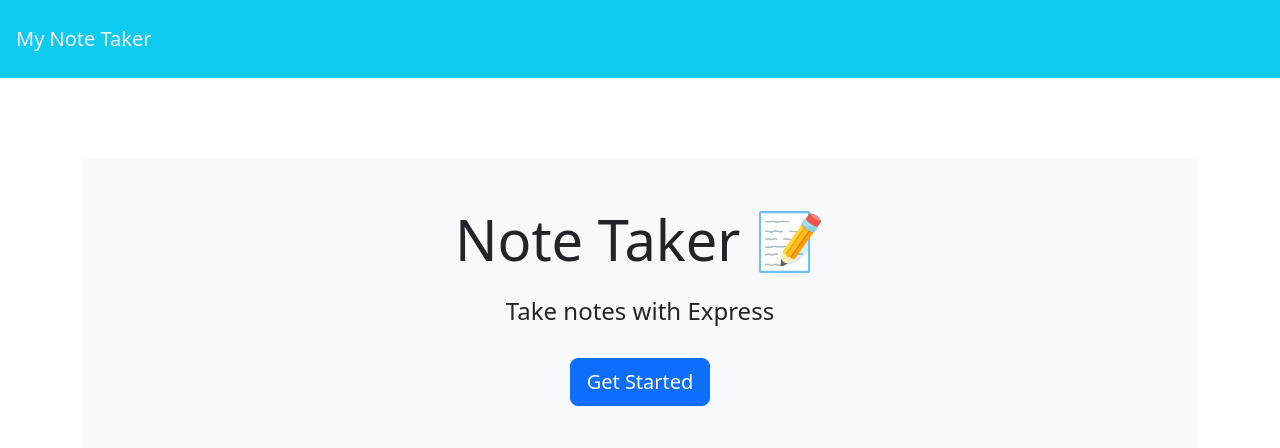
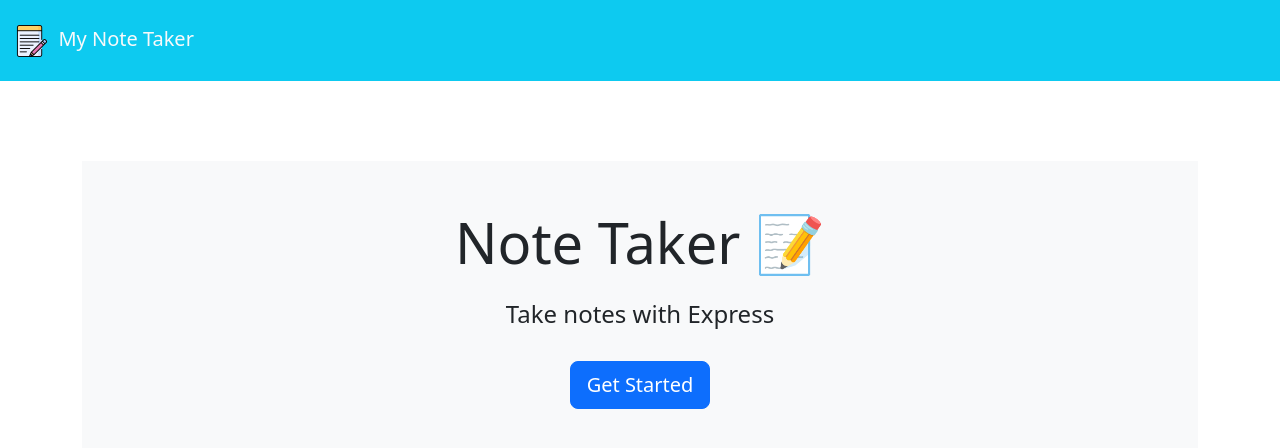
Before and after one commit to Nweekley84/my-note-taker, a website: page Develop/public/index.html in a window 1280 px wide. Drawn offline with nearby package versions, Linux system fonts and the light colour scheme; no server answers.

Commit message:
added note icons to top menu bar

```diff
--- a/Develop/public/index.html
+++ b/Develop/public/index.html
@@ -11,7 +11,7 @@
 
 <body>
   <nav class="navbar bg-info">
-    <a class="navbar-brand text-light p-3" href="/">My Note Taker
+    <a class="navbar-brand text-light p-3" href="/"><img src="./assets/images/note-icon.png">&nbsp; My Note Taker
     </a>
   </nav>
   <div class="container">
```
Also changed, not shown: 2 other files.
